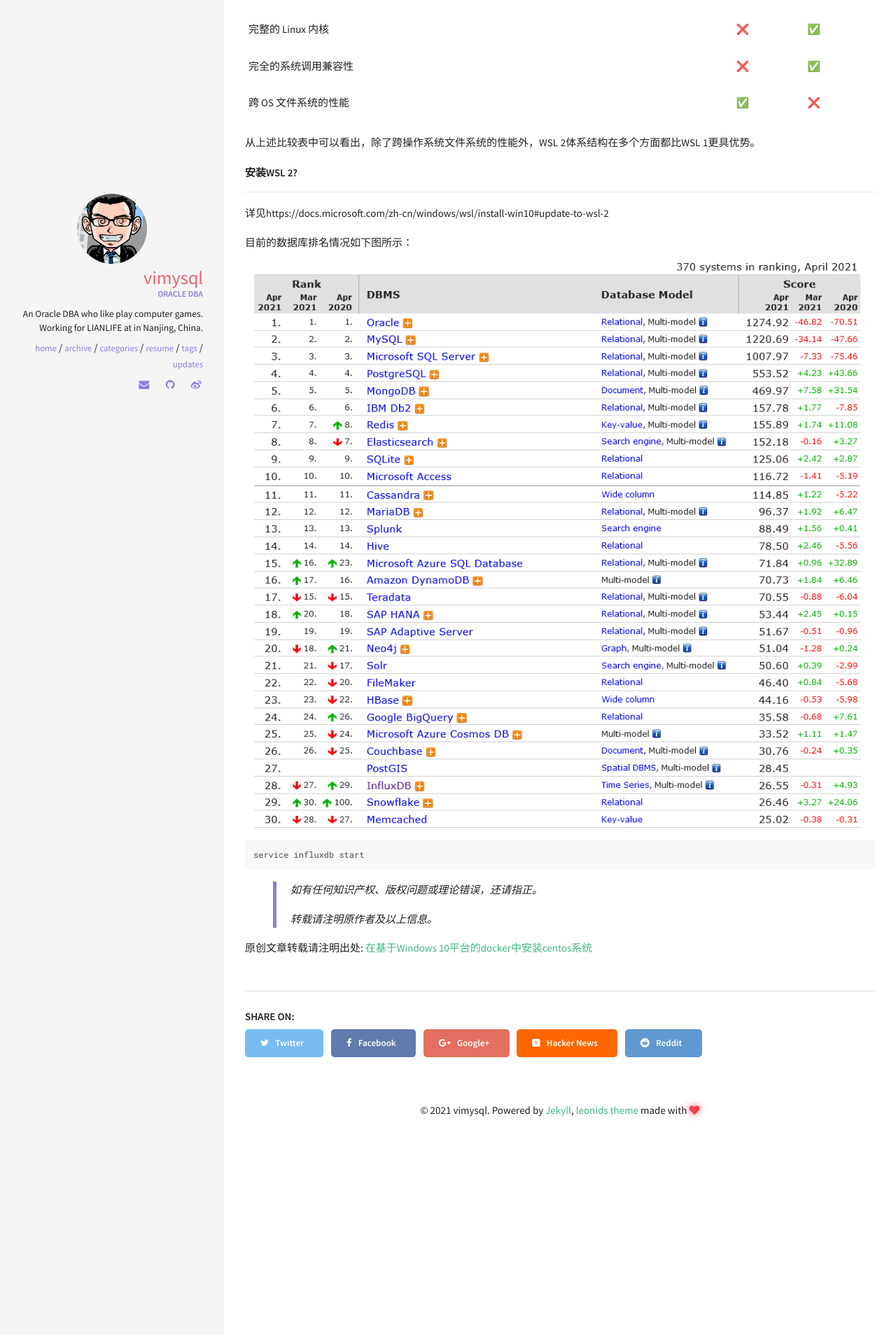
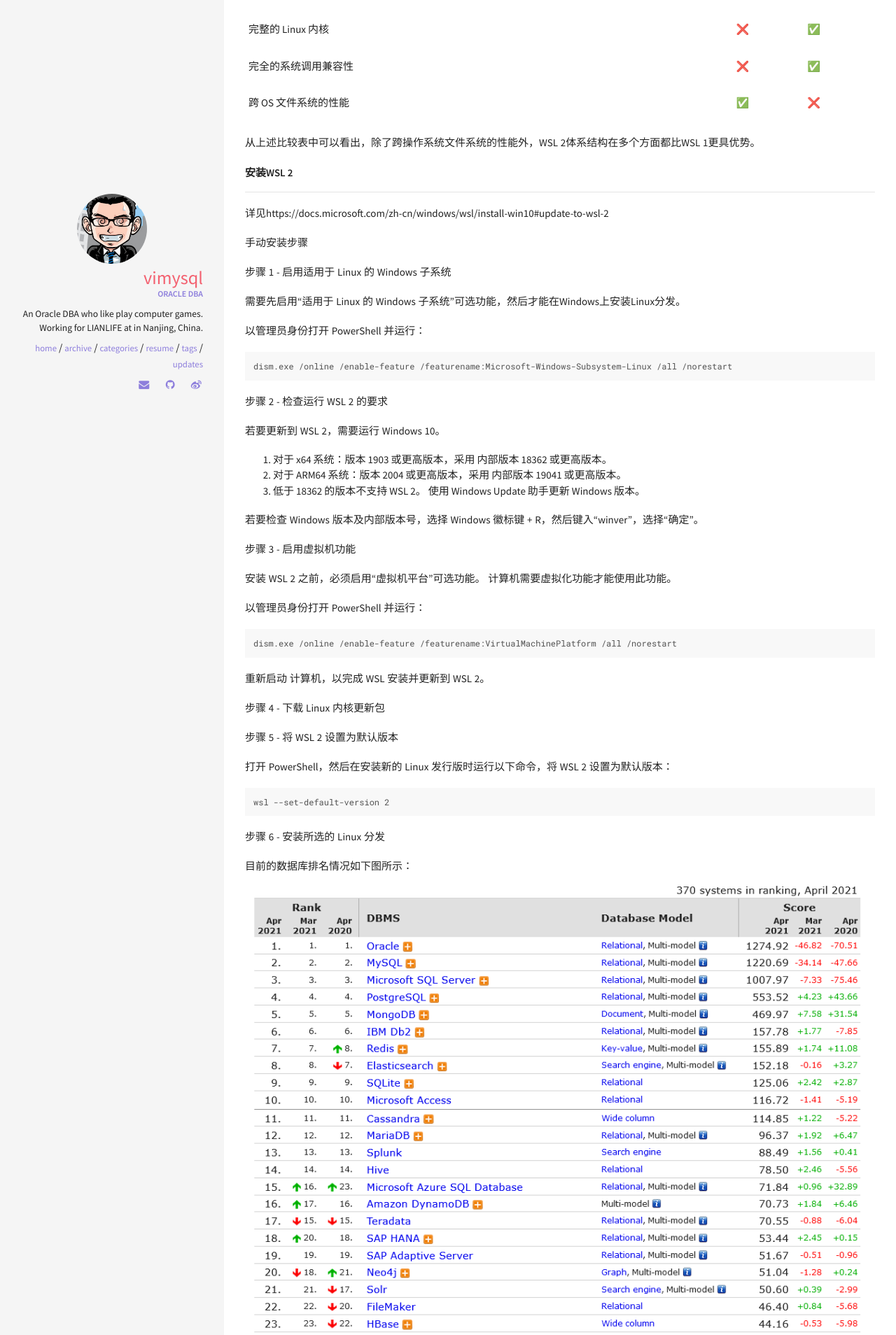
Before and after one commit to vimysql/vimysql.github.io, a Jekyll site: the page built from _posts/2021-08-07-docker-wsl2-1.md, in a window 1280 px wide. Shown: the part 1558-3466 px from the top of the page at 70% size. Built offline with Jekyll 4.4.1, drawn with Linux system fonts in a browser that asks for light colours.

Commit message:
Update 2021-08-07-docker-wsl2-1.md

````diff
--- a/_posts/2021-08-07-docker-wsl2-1.md
+++ b/_posts/2021-08-07-docker-wsl2-1.md
@@ -60,17 +60,57 @@ WSL 2使用最新、最强大的虚拟化技术在轻量级实用工具虚拟机
 
 从上述比较表中可以看出，除了跨操作系统文件系统的性能外，WSL 2体系结构在多个方面都比WSL 1更具优势。
 
-###### 安装WSL 2?
+###### 安装WSL 2
 ----
 详见https://docs.microsoft.com/zh-cn/windows/wsl/install-win10#update-to-wsl-2
+
+手动安装步骤
+
+步骤 1 - 启用适用于 Linux 的 Windows 子系统
+
+需要先启用“适用于 Linux 的 Windows 子系统”可选功能，然后才能在Windows上安装Linux分发。
+
+以管理员身份打开 PowerShell 并运行：
+```
+dism.exe /online /enable-feature /featurename:Microsoft-Windows-Subsystem-Linux /all /norestart
+```
+
+步骤 2 - 检查运行 WSL 2 的要求
+
+若要更新到 WSL 2，需要运行 Windows 10。
+1. 对于 x64 系统：版本 1903 或更高版本，采用 内部版本 18362 或更高版本。
+2. 对于 ARM64 系统：版本 2004 或更高版本，采用 内部版本 19041 或更高版本。
+3. 低于 18362 的版本不支持 WSL 2。 使用 Windows Update 助手更新 Windows 版本。
+
+若要检查 Windows 版本及内部版本号，选择 Windows 徽标键 + R，然后键入“winver”，选择“确定”。
+
+步骤 3 - 启用虚拟机功能
+
+安装 WSL 2 之前，必须启用“虚拟机平台”可选功能。 计算机需要虚拟化功能才能使用此功能。
+
+以管理员身份打开 PowerShell 并运行：
+```
+dism.exe /online /enable-feature /featurename:VirtualMachinePlatform /all /norestart
+```
+
+重新启动 计算机，以完成 WSL 安装并更新到 WSL 2。
+
+步骤 4 - 下载 Linux 内核更新包
+
+步骤 5 - 将 WSL 2 设置为默认版本
+
+打开 PowerShell，然后在安装新的 Linux 发行版时运行以下命令，将 WSL 2 设置为默认版本：
+```
+wsl --set-default-version 2
+```
+
+步骤 6 - 安装所选的 Linux 分发
 
 目前的数据库排名情况如下图所示：
 ![image](/img/2021-04-06-python-monitorinflux/monitorinflux_1.png)
 
 
-```
-service influxdb start
-```
+
 
 
 
````
